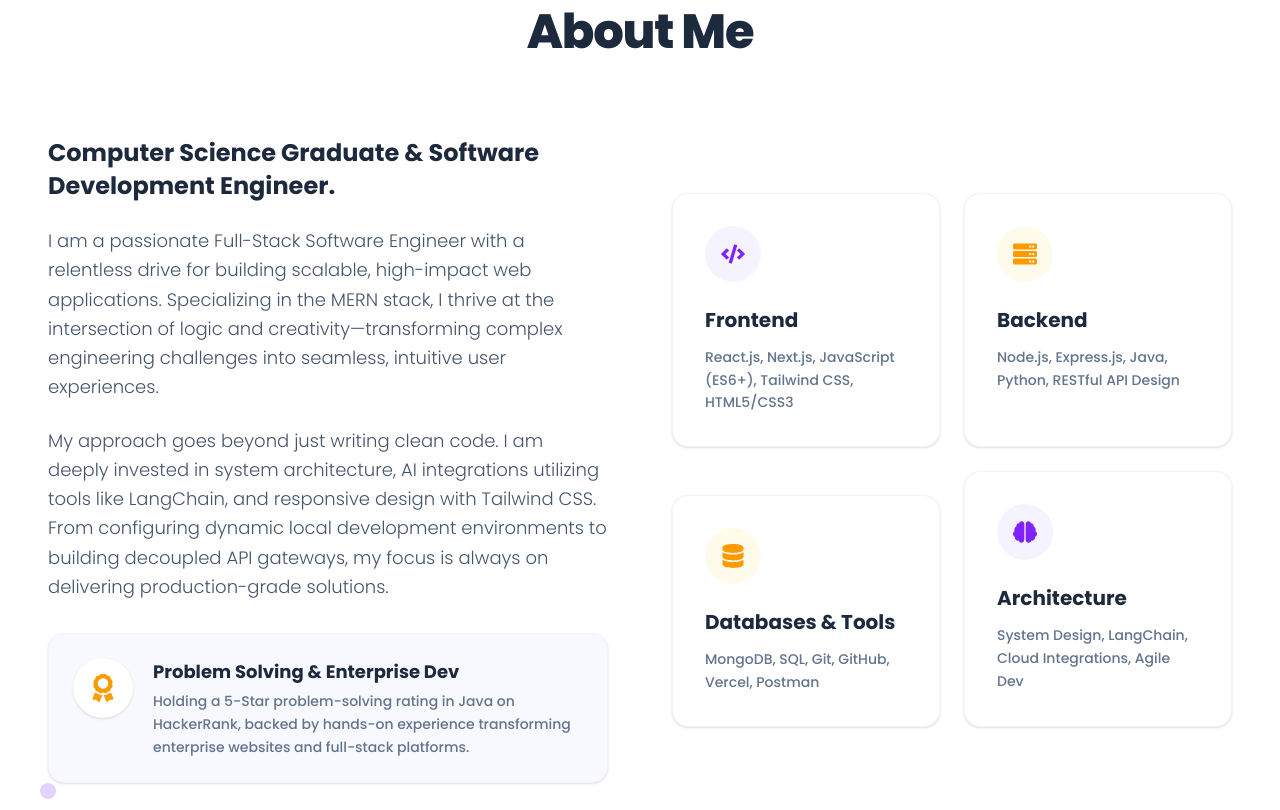
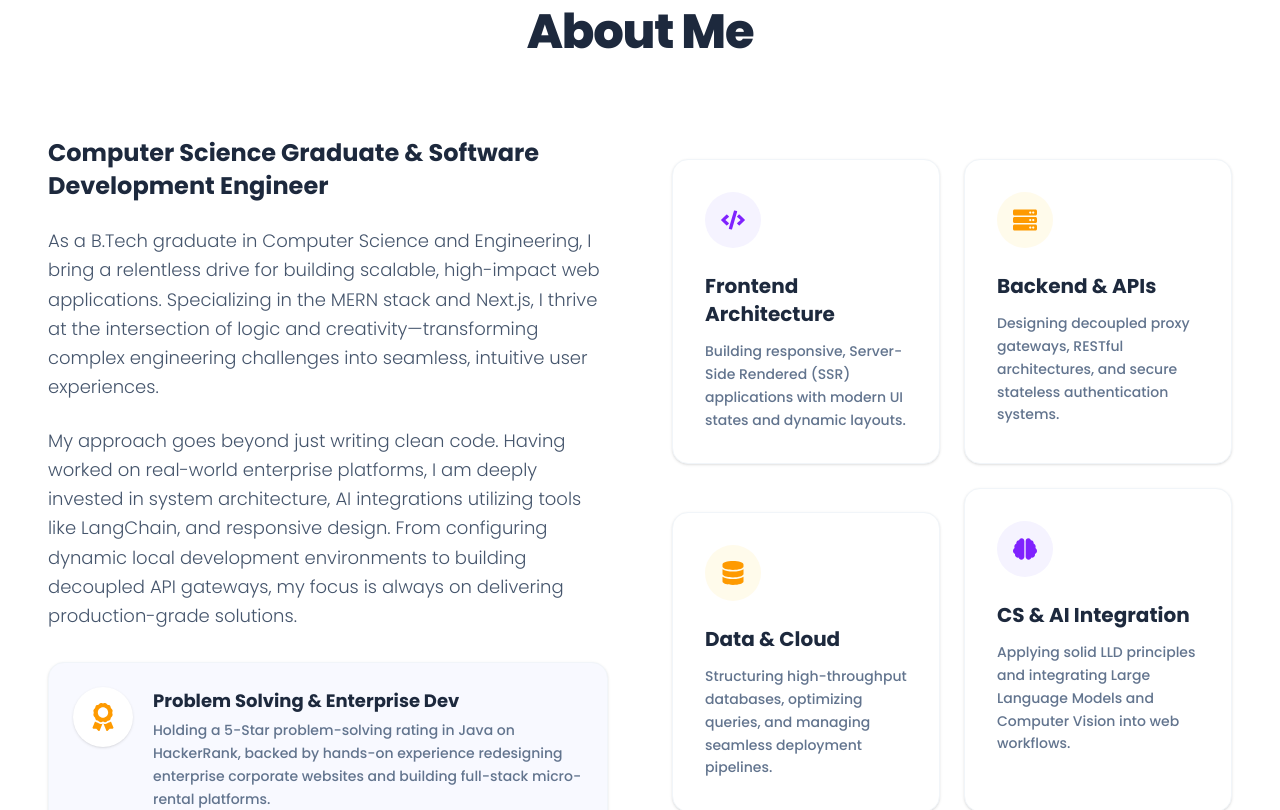
Before and after one commit to aryansingh200529/modern-portfolio, a React (Vite) app: page / in a window 1280 px wide. Shown: the part 920-1730 px from the top of the page. Built offline with nearby package versions, Linux system fonts and the light colour scheme.

Commit message:
Refine About section text and skill descriptions
Updated text content and improved clarity in the About section. Enhanced descriptions of skills and achievements.

```diff
--- a/src/components/About.jsx
+++ b/src/components/About.jsx
@@ -39,7 +39,7 @@ const About = () => {
 
       <div className="max-w-7xl mx-auto relative z-10">
 
-        {/* Section Heading matching FolioFlix UI */}
+        {/* Section Heading */}
         <motion.div
           initial={{ opacity: 0, y: -20 }}
           whileInView={{ opacity: 1, y: 0 }}
@@ -67,16 +67,16 @@ const About = () => {
           {/* Left Text Column */}
           <motion.div variants={slideLeftVariants} className="space-y-6">
             <h3 className="text-2xl font-bold text-slate-800 leading-snug">
-              Computer Science Graduate & Software Development Engineer.
+              Computer Science Graduate & Software Development Engineer
             </h3>
             <p className="text-slate-600 text-lg leading-relaxed font-light">
-               I am a passionate Full-Stack Software Engineer with a relentless drive for building scalable, high-impact web applications. Specializing in the MERN stack, I thrive at the intersection of logic and creativity—transforming complex engineering challenges into seamless, intuitive user experiences.
+               As a B.Tech graduate in Computer Science and Engineering, I bring a relentless drive for building scalable, high-impact web applications. Specializing in the MERN stack and Next.js, I thrive at the intersection of logic and creativity—transforming complex engineering challenges into seamless, intuitive user experiences.
             </p>
             <p className="text-slate-600 text-lg leading-relaxed font-light">
-              My approach goes beyond just writing clean code. I am deeply invested in system architecture, AI integrations utilizing tools like LangChain, and responsive design with Tailwind CSS. From configuring dynamic local development environments to building decoupled API gateways, my focus is always on delivering production-grade solutions.
+              My approach goes beyond just writing clean code. Having worked on real-world enterprise platforms, I am deeply invested in system architecture, AI integrations utilizing tools like LangChain, and responsive design. From configuring dynamic local development environments to building decoupled API gateways, my focus is always on delivering production-grade solutions.
             </p>
 
-            {/* Highlighted Achievement (FolioFlix styled card) */}
+            {/* Highlighted Achievement */}
             <div className="flex items-start gap-5 p-6 bg-[#F8F9FF] border border-slate-100 rounded-2xl mt-8 shadow-sm">
               <div className="p-4 bg-white rounded-full shadow-sm text-amber-500 flex-shrink-0">
                 <FaAward size={28} />
@@ -84,13 +84,13 @@ const About = () => {
               <div>
                 <h4 className="font-bold text-slate-800 text-lg">Problem Solving & Enterprise Dev</h4>
                 <p className="text-slate-500 mt-1 font-medium text-sm leading-relaxed">
-                  Holding a 5-Star problem-solving rating in Java on HackerRank, backed by hands-on experience transforming enterprise websites and full-stack platforms.
+                  Holding a 5-Star problem-solving rating in Java on HackerRank, backed by hands-on experience redesigning enterprise corporate websites and building full-stack micro-rental platforms.
                 </p>
               </div>
             </div>
           </motion.div>
 
-          {/* Right Skills Grid (FolioFlix Services/Skills Card Style) */}
+          {/* Right Skills Grid */}
           <motion.div variants={slideRightVariants} className="grid grid-cols-1 sm:grid-cols-2 gap-6">
 
             {/* Card 1 */}
@@ -98,8 +98,8 @@ const About = () => {
               <div className="w-14 h-14 bg-violet-50 rounded-full flex items-center justify-center text-violet-600 mb-6 group-hover:bg-violet-600 group-hover:text-white transition-colors duration-300">
                 <FaCode size={24} />
               </div>
-              <h4 className="font-bold text-slate-800 text-xl mb-3 group-hover:text-violet-600 transition-colors">Frontend</h4>
-              <p className="text-sm text-slate-500 font-medium leading-relaxed">React.js, Next.js, JavaScript (ES6+), Tailwind CSS, HTML5/CSS3</p>
+              <h4 className="font-bold text-slate-800 text-xl mb-3 group-hover:text-violet-600 transition-colors">Frontend Architecture</h4>
+              <p className="text-sm text-slate-500 font-medium leading-relaxed">Building responsive, Server-Side Rendered (SSR) applications with modern UI states and dynamic layouts.</p>
             </motion.div>
 
             {/* Card 2 */}
@@ -107,8 +107,8 @@ const About = () => {
               <div className="w-14 h-14 bg-amber-50 rounded-full flex items-center justify-center text-amber-500 mb-6 group-hover:bg-amber-500 group-hover:text-white transition-colors duration-300">
                 <FaServer size={24} />
               </div>
-              <h4 className="font-bold text-slate-800 text-xl mb-3 group-hover:text-amber-500 transition-colors">Backend</h4>
-              <p className="text-sm text-slate-500 font-medium leading-relaxed">Node.js, Express.js, Java, Python, RESTful API Design</p>
+              <h4 className="font-bold text-slate-800 text-xl mb-3 group-hover:text-amber-500 transition-colors">Backend & APIs</h4>
+              <p className="text-sm text-slate-500 font-medium leading-relaxed">Designing decoupled proxy gateways, RESTful architectures, and secure stateless authentication systems.</p>
             </motion.div>
 
             {/* Card 3 */}
@@ -116,8 +116,8 @@ const About = () => {
               <div className="w-14 h-14 bg-amber-50 rounded-full flex items-center justify-center text-amber-500 mb-6 group-hover:bg-amber-500 group-hover:text-white transition-colors duration-300">
                 <FaDatabase size={24} />
               </div>
-              <h4 className="font-bold text-slate-800 text-xl mb-3 group-hover:text-amber-500 transition-colors">Databases & Tools</h4>
-              <p className="text-sm text-slate-500 font-medium leading-relaxed">MongoDB, SQL, Git, GitHub, Vercel, Postman</p>
+              <h4 className="font-bold text-slate-800 text-xl mb-3 group-hover:text-amber-500 transition-colors">Data & Cloud</h4>
+              <p className="text-sm text-slate-500 font-medium leading-relaxed">Structuring high-throughput databases, optimizing queries, and managing seamless deployment pipelines.</p>
             </motion.div>
 
             {/* Card 4 */}
@@ -125,8 +125,8 @@ const About = () => {
               <div className="w-14 h-14 bg-violet-50 rounded-full flex items-center justify-center text-violet-600 mb-6 group-hover:bg-violet-600 group-hover:text-white transition-colors duration-300">
                 <FaBrain size={24} />
               </div>
-              <h4 className="font-bold text-slate-800 text-xl mb-3 group-hover:text-violet-600 transition-colors">Architecture</h4>
-              <p className="text-sm text-slate-500 font-medium leading-relaxed">System Design, LangChain, Cloud Integrations, Agile Dev</p>
+              <h4 className="font-bold text-slate-800 text-xl mb-3 group-hover:text-violet-600 transition-colors">CS & AI Integration</h4>
+              <p className="text-sm text-slate-500 font-medium leading-relaxed">Applying solid LLD principles and integrating Large Language Models and Computer Vision into web workflows.</p>
             </motion.div>
 
           </motion.div>
```
